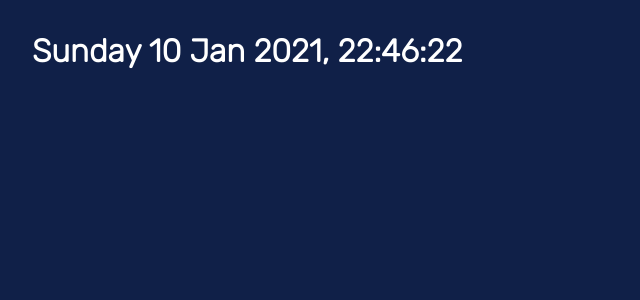
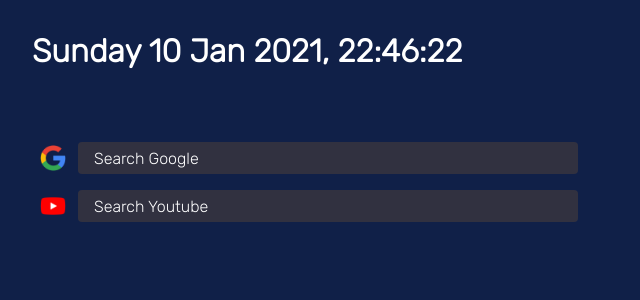
Before and after one commit to j-blackmore/ultimate-homepage, a React app: page / in a window 1280 px wide. Shown: the top 300 px of the page, without its empty margins (0-640 px from the left). Built offline with nearby package versions, Linux system fonts and the light colour scheme.

Commit message:
feat: Add initial Youtube + Google search bars

```diff
--- a/src/components/App/App.jsx
+++ b/src/components/App/App.jsx
@@ -1,9 +1,11 @@
 import Header from '../Header/Header';
+import SearchBars from '../SearchBars/SearchBars';
 
 const App = () => {
   return (
     <div className="ultimate-homepage">
       <Header />
+      <SearchBars />
     </div>
   );
 };
--- /dev/null
+++ b/src/components/SearchBars/SearchBar.jsx
@@ -0,0 +1,35 @@
+import {useState} from 'react';
+
+const openInNewWindow = (url) => {
+  window.open(url);
+};
+
+const SearchBar = ({queryUrl, placeholder, logoSrc}) => {
+  const [input, setInput] = useState('');
+
+  const handleSubmit = (e) => {
+    if (e.key === 'Enter') {
+      openInNewWindow(queryUrl + input);
+      setInput('');
+    }
+  };
+
+  const handleInputChange = (e) => {
+    setInput(e.target.value);
+  };
+
+  return (
+    <div className="search-bar">
+      <div className="search-logo">{logoSrc && <img src={logoSrc} />}</div>
+      <input
+        type="text"
+        value={input}
+        onChange={handleInputChange}
+        placeholder={placeholder}
+        onKeyPress={handleSubmit}
+      />
+    </div>
+  );
+};
+
+export default SearchBar;
--- /dev/null
+++ b/src/components/SearchBars/SearchBars.jsx
@@ -0,0 +1,29 @@
+import SearchBar from './SearchBar';
+// TODO - absolute imports from /src instead of '../../...' etc
+import GoogleLogo from '../../assets/images/google-logo.png';
+import YoutubeLogo from '../../assets/images/youtube-logo.png';
+
+const searchConfig = [
+  {
+    placeholder: 'Search Google',
+    queryUrl: 'http://google.com/search?=',
+    logoSrc: GoogleLogo,
+  },
+  {
+    placeholder: 'Search Youtube',
+    queryUrl: 'http://youtube.com/search?=',
+    logoSrc: YoutubeLogo,
+  },
+];
+
+const SearchBars = () => {
+  return (
+    <div className="search-bars">
+      {searchConfig.map((x, i) => (
+        <SearchBar key={i} placeholder={x.placeholder} queryUrl={x.queryUrl} logoSrc={x.logoSrc} />
+      ))}
+    </div>
+  );
+};
+
+export default SearchBars;
--- /dev/null
+++ b/src/components/SearchBars/_search-bars.scss
@@ -0,0 +1,45 @@
+.search-bars {
+  width: 100%;
+  display: flex;
+  flex-direction: column;
+
+  padding: 2rem;
+}
+
+.search-bar {
+  margin: 0.5rem;
+  display: flex;
+  flex-direction: row;
+  align-items: center;
+
+  input {
+    min-width: 500px;
+    height: 2rem;
+    font-size: 1rem;
+    padding: 0 1rem;
+
+    border: none;
+    border-radius: 4px;
+    background-color: #313140;
+    color: white;
+
+    &::placeholder {
+      color: white;
+    }
+
+    &:focus {
+      outline: 1px solid black;
+    }
+  }
+}
+
+.search-logo {
+  width: 26px;
+  height: 26px;
+  margin-right: 0.75rem;
+
+  img {
+    width: 100%;
+    height: 100%;
+  }
+}
--- a/src/scss/_components.scss
+++ b/src/scss/_components.scss
@@ -1,2 +1,3 @@
 @use '../components/App/app';
 @use '../components/Header/header';
+@use '../components/SearchBars/search-bars';
--- a/webpack.config.js
+++ b/webpack.config.js
@@ -16,6 +16,10 @@ module.exports = {
   },
   module: {
     rules: [
+      {
+        test: /\.(png|svg|jpg|jpeg|gif)$/i,
+        type: 'asset/resource',
+      },
       {
         test: /\.scss$/,
         use: ['style-loader', 'css-loader', 'sass-loader'],
```
Also changed, not shown: src/assets/images/google-logo.png (added), src/assets/images/youtube-logo.png (added).
